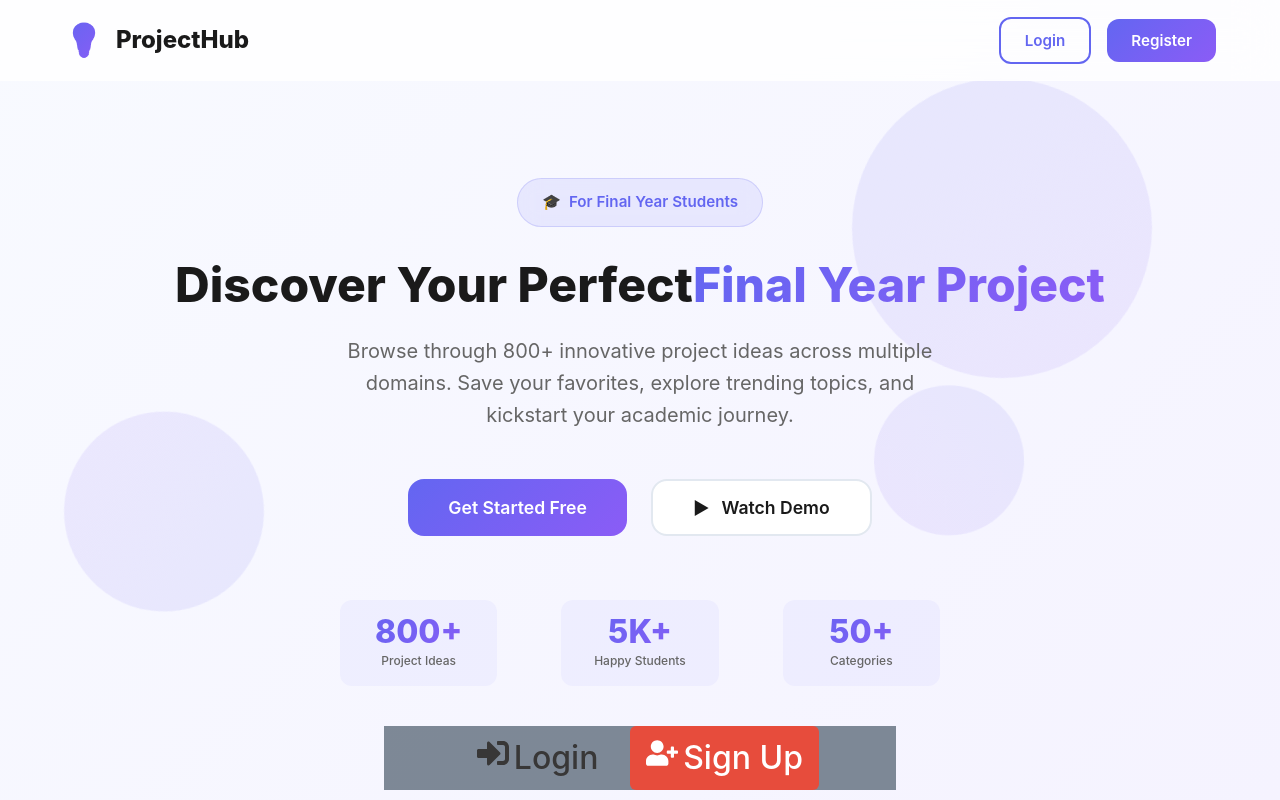
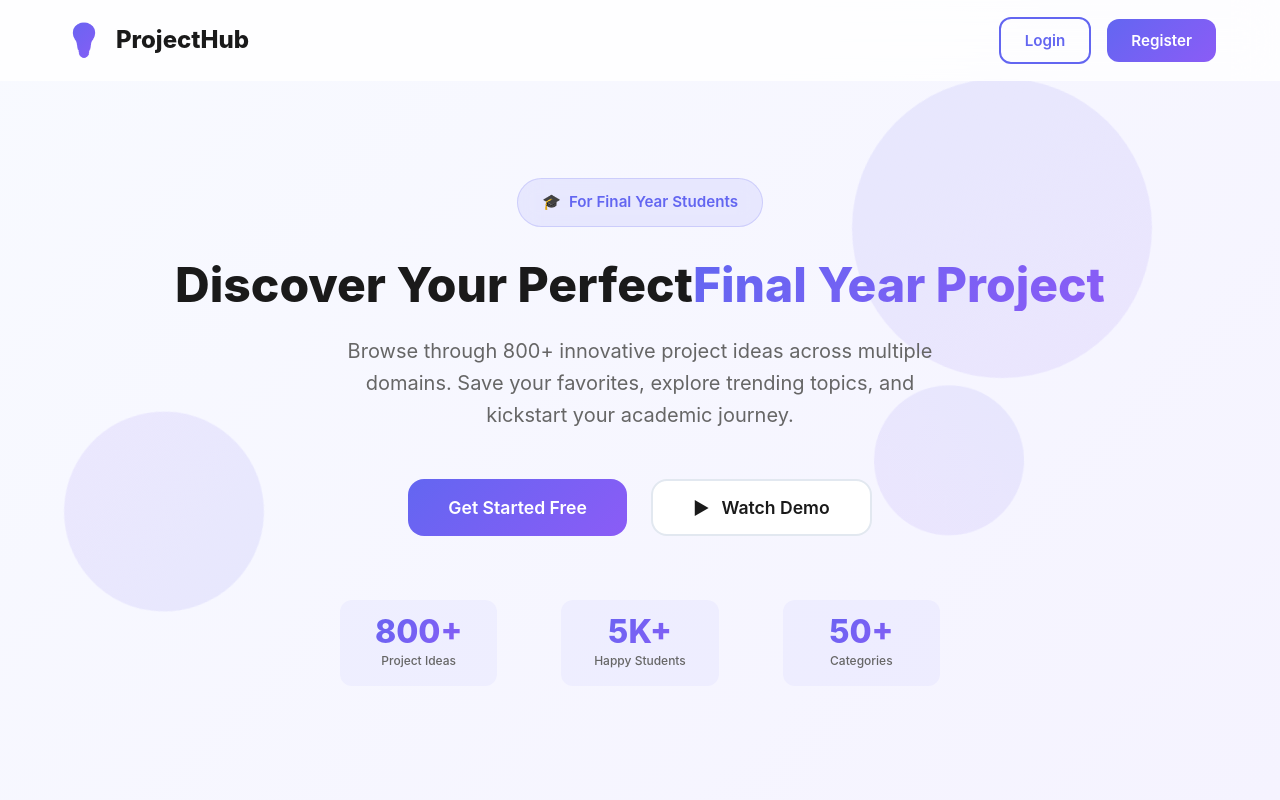
Before and after one commit to abdullahikhalilmuaz/project-service, a React (Vite) app: page / in a window 1280 px wide. Built offline with nearby package versions, Linux system fonts and the light colour scheme.

Commit message:
another commit

```diff
--- a/src/components/Navbar.jsx
+++ b/src/components/Navbar.jsx
@@ -27,27 +27,7 @@ function Navbar() {
         <div style={linksContainerStyle}>
           {!isLoggedIn ? (
             <>
-              <Link
-                to="/login"
-                style={{
-                  ...linkStyle,
-                  ...(location.pathname === "/login" ? activeLinkStyle : {})
-                }}
-              >
-                <FaSignInAlt style={{ marginRight: "0.3rem" }} />
-                Login
-              </Link>
-              <Link
-                to="/register"
-                style={{
-                  ...linkStyle,
-                  ...registerButtonStyle,
-                  ...(location.pathname === "/register" ? activeLinkStyle : {})
-                }}
-              >
-                <FaUserPlus style={{ marginRight: "0.3rem" }} />
-                Sign Up
-              </Link>
+
             </>
           ) : (
             <>
```
